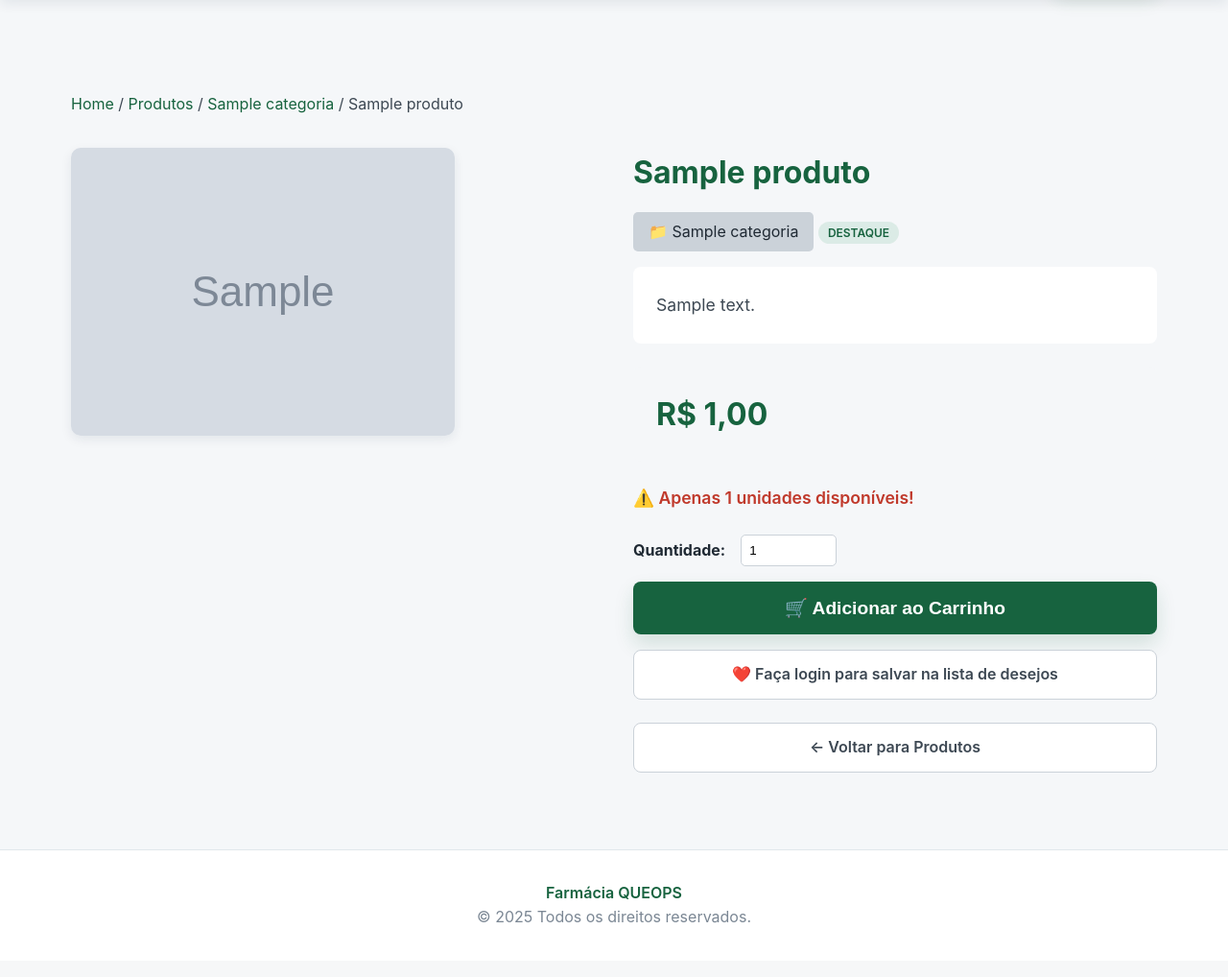
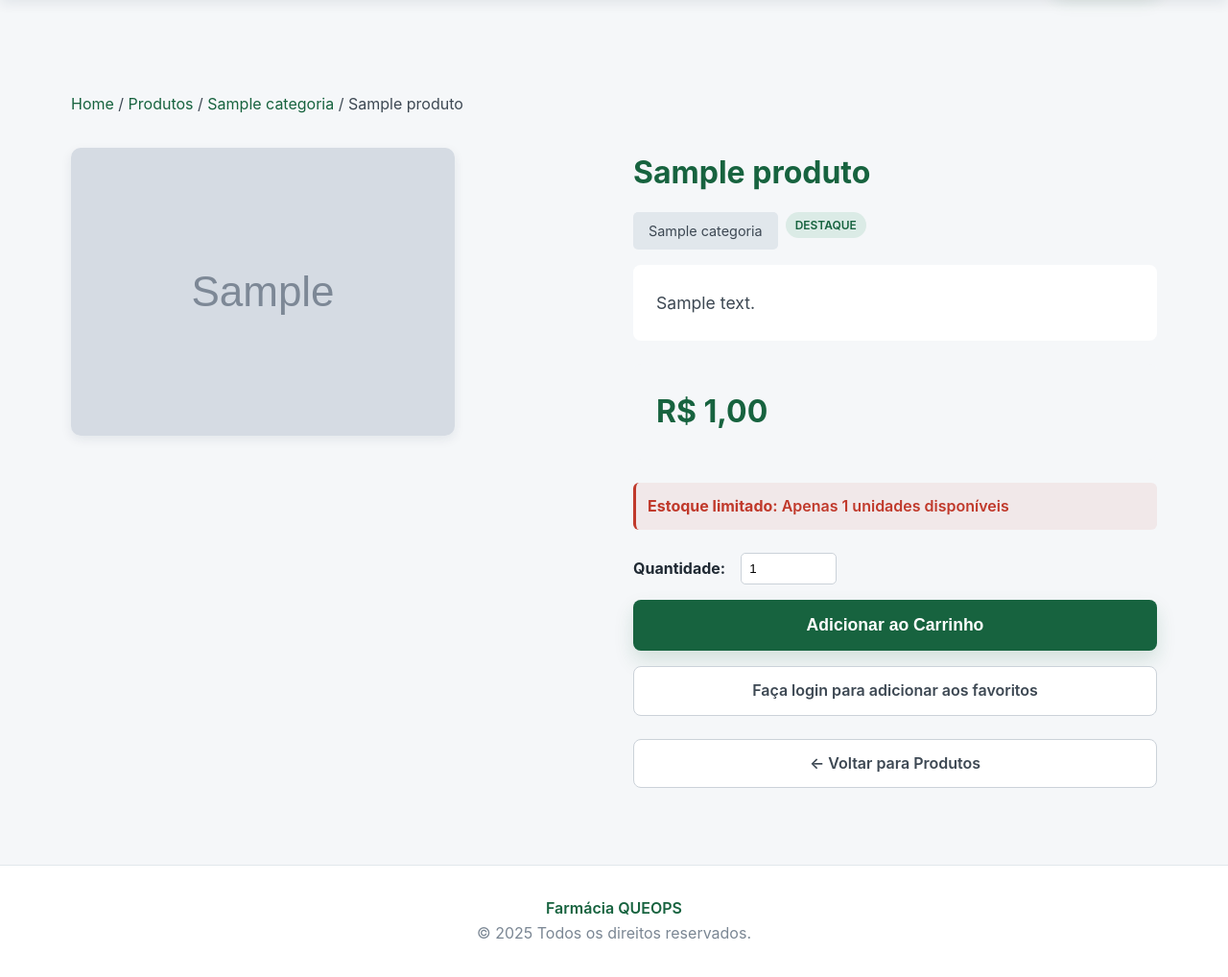
Before and after one commit to GabrielRibeiroRodrigues/e-commerce, a Django app: a page that uses templates/produtos/detalhe.html in a window 1280 px wide. Shown: the part 72-1090 px from the top of the page at 96% size. Before the commit the page ends 1033 px from the top, so only its background shows below. Run offline with Django 5.2, Linux system fonts and the light colour scheme; tables that the repository leaves empty hold one stand-in row (values such as "Sample post"); grey boxes marked "Sample" are stand-in pictures.

Commit message:
feat: refina interface de catálogo e detalhes de produtos
- Remove emojis de botões e badges para estética profissional

- Melhora visualização de estoque com cards informativos

- Atualiza breadcrumb e navegação de categorias

- Aprimora cards de produtos relacionados

- Ajusta espaçamento e tipografia para melhor legibilidade

- Padroniza botões de wishlist e carrinho

```diff
--- a/templates/produtos/detalhe.html
+++ b/templates/produtos/detalhe.html
@@ -30,9 +30,9 @@
                 {{ produto.nome }}
             </h1>
 
-            <div style="margin-bottom: 1rem;">
-                <span style="background-color: var(--cinza-medio); padding: 0.5rem 1rem; border-radius: 5px; display: inline-block;">
-                    📁 {{ produto.categoria.nome }}
+            <div style="margin-bottom: 1rem; display: flex; gap: 0.5rem; flex-wrap: wrap;">
+                <span style="background-color: var(--surface-strong); padding: 0.5rem 1rem; border-radius: 5px; display: inline-block; color: var(--neutral-700); font-size: 0.9rem;">
+                    {{ produto.categoria.nome }}
                 </span>
                 {% if produto.destaque %}
                     <span class="badge-destaque">DESTAQUE</span>
@@ -71,17 +71,17 @@
             <div style="margin-bottom: 1.5rem;">
                 {% if produto.estoque > 0 %}
                     {% if produto.estoque < 10 %}
-                        <p class="estoque-info estoque-baixo" style="font-size: 1.1rem;">
-                            ⚠️ Apenas {{ produto.estoque }} unidades disponíveis!
+                        <p class="estoque-info estoque-baixo" style="font-size: 1rem; padding: 0.75rem; background-color: rgba(192, 57, 43, 0.08); border-left: 3px solid var(--accent-danger); border-radius: 6px;">
+                            <strong>Estoque limitado:</strong> Apenas {{ produto.estoque }} unidades disponíveis
                         </p>
                     {% else %}
-                        <p class="estoque-info" style="font-size: 1.1rem;">
-                            ✅ Em estoque: {{ produto.estoque }} unidades
+                        <p class="estoque-info" style="font-size: 1rem; padding: 0.75rem; background-color: var(--brand-050); border-left: 3px solid var(--brand-500); border-radius: 6px;">
+                            <strong>Em estoque:</strong> {{ produto.estoque }} unidades disponíveis
                         </p>
                     {% endif %}
                 {% else %}
-                    <p class="estoque-info estoque-baixo" style="font-size: 1.1rem;">
-                        ❌ Produto indisponível
+                    <p class="estoque-info estoque-baixo" style="font-size: 1rem; padding: 0.75rem; background-color: rgba(192, 57, 43, 0.08); border-left: 3px solid var(--accent-danger); border-radius: 6px;">
+                        <strong>Produto indisponível</strong>
                     </p>
                 {% endif %}
             </div>
@@ -103,8 +103,8 @@
                             style="width: 100px; padding: 0.5rem; border: 1px solid var(--cinza-medio); border-radius: 5px;"
                         >
                     </div>
-                    <button type="submit" class="btn btn-primary btn-block" style="font-size: 1.2rem; padding: 1rem;">
-                        🛒 Adicionar ao Carrinho
+                    <button type="submit" class="btn btn-primary btn-block" style="font-size: 1.1rem; padding: 1rem;">
+                        Adicionar ao Carrinho
                     </button>
                 </form>
             {% else %}
@@ -119,7 +119,7 @@
                         {% csrf_token %}
                         <input type="hidden" name="next" value="{{ request.get_full_path }}">
                         <button type="submit" class="btn btn-secondary btn-block">
-                            ❌ Remover da Lista de Desejos
+                            Remover da Lista de Desejos
                         </button>
                     </form>
                 {% else %}
@@ -127,13 +127,13 @@
                         {% csrf_token %}
                         <input type="hidden" name="next" value="{{ request.get_full_path }}">
                         <button type="submit" class="btn btn-secondary btn-block">
-                            ❤️ Adicionar à Lista de Desejos
+                            Adicionar à Lista de Desejos
                         </button>
                     </form>
                 {% endif %}
             {% else %}
                 <a href="{% url 'usuarios:login' %}?next={{ request.get_full_path|urlencode }}" class="btn btn-secondary btn-block" style="margin-bottom: 1rem;">
-                    ❤️ Faça login para salvar na lista de desejos
+                    Faça login para adicionar aos favoritos
                 </a>
             {% endif %}
 
```
Also changed, not shown: templates/produtos/lista.html (+12 -12 lines).
